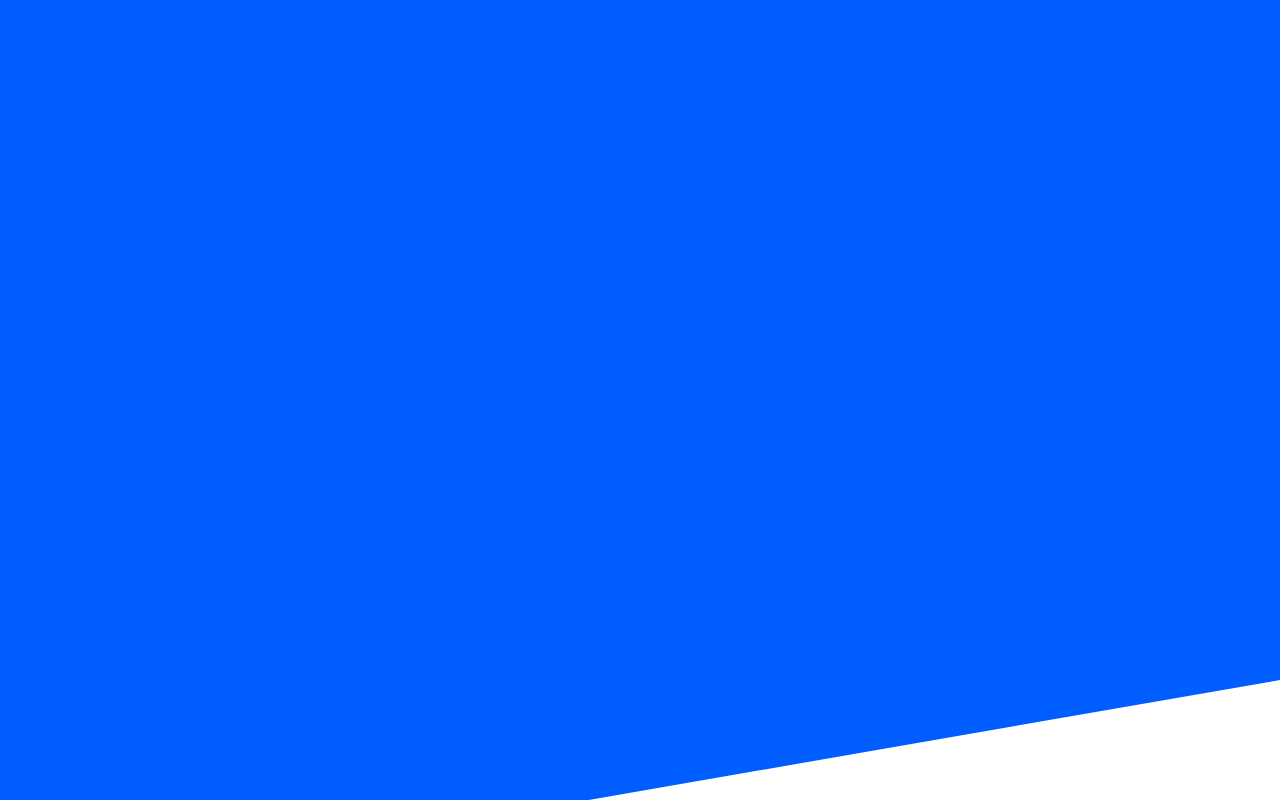
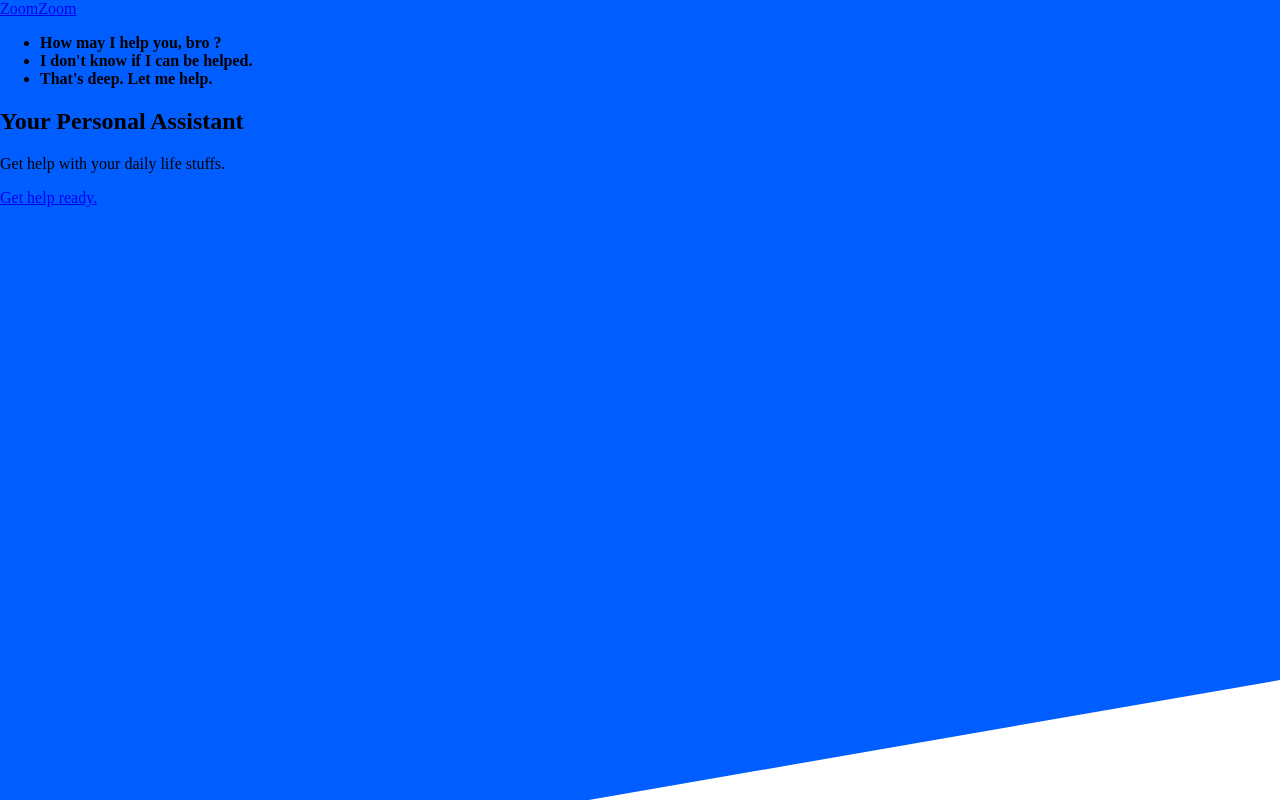
Before and after one commit to Guru4741/ResponsiveSassPage, a website: page index.html in a window 1280 px wide. Drawn offline with Linux system fonts and the light colour scheme.

Commit message:
Done with html

```diff
--- a/index.html
+++ b/index.html
@@ -11,6 +11,34 @@
 
 <body>
     <div id="bg"></div>
+    <header>
+        <a href="#">ZoomZoom</a>
+    </header>
+    <main>
+        <section id="card">
+            <ul>
+                <li>
+                    <span></span>
+                    <strong>How may I help you, bro ?</strong>
+                </li>
+                <li>
+                    <span></span>
+                    <strong>I don't know if I can be helped.</strong>
+                </li>
+                <li>
+                    <span></span>
+                    <strong>That's deep. Let me help.</strong>
+                </li>
+            </ul>
+        </section>
+
+        <section id="primary">
+            <h1>Your Personal Assistant</h1>
+            <p>Get help with your daily life stuffs.</p>
+
+            <a href="#">Get help ready.</a>
+        </section>
+    </main>
 </body>
 
 </html>
```
